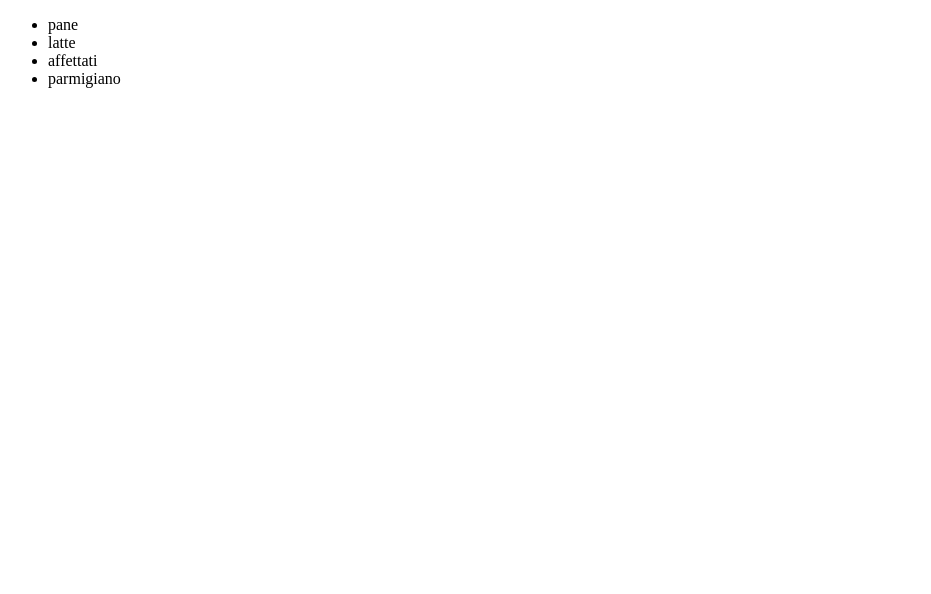
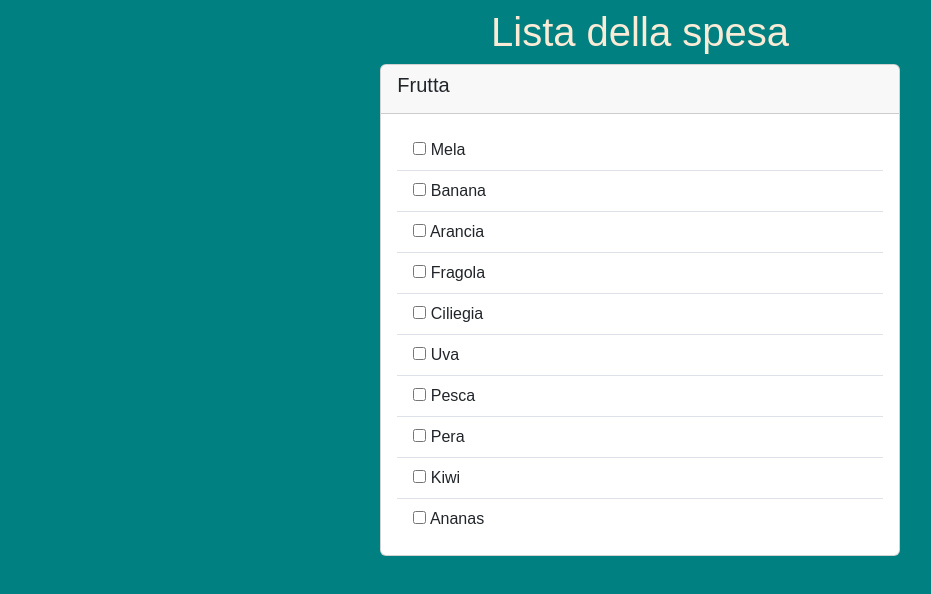
Before and after one commit to LorenzoPagani/js-lista-spesa, a plain HTML site: page index.html in a window 1280 px wide. Shown: the whole page, without its empty margins (0-931 px from the left). Drawn offline with nearby package versions, Linux system fonts and the light colour scheme.

Commit message:
feat: adds checkboxes style: adds colored layout

```diff
--- a/index.html
+++ b/index.html
@@ -4,11 +4,33 @@
         <meta charset="UTF-8">
         <meta name="viewport" content="width=device-width, initial-scale=1.0">
         <title>Lista della spesa</title>
+        <link
+            href="https://cdn.jsdelivr.net/npm/bootstrap@5.3.2/dist/css/bootstrap.min.css"
+            rel="stylesheet"
+            integrity="sha384-T3c6CoIi6uLrA9TneNEoa7RxnatzjcDSCmG1MXxSR1GAsXEV/Dwwykc2MPK8M2HN"
+            crossorigin="anonymous">
+        <link rel="stylesheet" href="style.css">
     </head>
     <body>
-    <ul id="cart">
+        <header>
+            <h1 class="text-center mt-2">Lista della spesa</h1>
+        </header>
+        <main>
+            <div class="row justify-content-center">
+                <div class="col-5">
+                    <div class="card">
+                        <div class="card-header">
+                            <h5 class="card-title">Frutta</h5>
+                        </div>
+                        <div class="card-body">
+                            <ul id="cart" class="list-group list-group-flush">
                                 <!-- grocery items here -->
                             </ul>
+                        </div>
+                    </div>
+
+                </div>
+            </div>
+        </main>
         <script src="main.js"></script>
     </body>
-</html>
--- a/main.js
+++ b/main.js
@@ -1,9 +1,36 @@
-const shoppingList = ["pane", "latte", "affettati", "parmigiano",];
+const shoppingList = [ "Mela",
+"Banana",
+"Arancia",
+"Fragola",
+"Ciliegia",
+"Uva",
+"Pesca",
+"Pera",
+"Kiwi",
+"Ananas",
+];
 const cart = document.getElementById("cart");
 let i = 0
+const checkbox = `<input type="checkbox" class= "checkbox" >`;
 while (i < shoppingList.length) {
-    cart.innerHTML += `<li> ${shoppingList[i]}</li>`
+    const listItem = `<li class="list-group-item">${checkbox} ${shoppingList[i]}</li>`
+    cart.innerHTML += listItem;
+    /* if (i%2 == 0) {
+        listItem.style.color = "red";
+    } */
     console.log(shoppingList[i]);
-
     i++
 }
+
+  const checkboxes = document.querySelectorAll('.checkbox');
+  checkboxes.forEach(function(checkbox)  {
+    checkbox.addEventListener('click', function () {
+      const listItem = this.parentNode;
+
+      if (this.checked) {
+        listItem.classList.add('barred');
+      } else {
+        listItem.classList.remove('barred');
+      }
+    });
+  });
--- /dev/null
+++ b/style.css
@@ -0,0 +1,18 @@
+body {
+    margin: 0;
+    padding: 0;
+    box-sizing: border-box;
+    font-family: Arial, Helvetica, sans-serif;
+    background-color: teal;
+    color: antiquewhite;
+}
+
+
+li {
+    list-style: none;
+}
+
+
+.barred {
+    text-decoration: line-through;
+}
```
Lines whose indentation alone changed are shown as unchanged.
